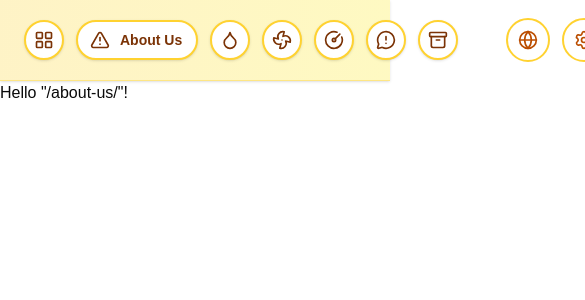
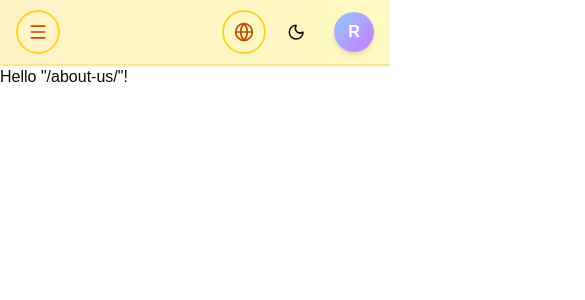
Before and after one commit to dngocson/iot_cms, a React (Vite) app: page /about-us in a window 390 px wide. Shown: the top 300 px of the page, 585 px wide, since content can reach past the window. Built offline with nearby package versions, Linux system fonts and the light colour scheme.

Commit message:
feat: implement responsive for header

```diff
--- a/index.html
+++ b/index.html
@@ -8,6 +8,22 @@
   </head>
   <body>
     <div id="app"></div>
+    <script>
+      // Apply the persisted theme before paint to avoid a flash of the wrong
+      // theme. Mirrors the resolution logic in store/settings-store + use-theme.
+      (() => {
+        try {
+          const stored = localStorage.getItem("iot-cms-settings");
+          const saved = stored ? JSON.parse(stored).state.theme : null;
+          const prefersDark = window.matchMedia(
+            "(prefers-color-scheme: dark)",
+          ).matches;
+          const isDark =
+            saved === "dark" || ((!saved || saved === "system") && prefersDark);
+          document.documentElement.classList.toggle("dark", isDark);
+        } catch {}
+      })();
+    </script>
     <script type="module" src="/src/main.tsx"></script>
   </body>
 </html>
--- /dev/null
+++ b/src/components/custom/common/icon.tsx
@@ -0,0 +1,93 @@
+import {
+	ArrowDown,
+	ArrowUp,
+	ArrowUpRight,
+	Atom,
+	Award,
+	Briefcase,
+	Building2,
+	CalendarDays,
+	Check,
+	ChevronRight,
+	Copy,
+	Download,
+	ExternalLink,
+	FileText,
+	FlaskConical,
+	Globe,
+	GraduationCap,
+	Handshake,
+	HeartHandshake,
+	Languages,
+	Linkedin,
+	type LucideIcon,
+	Mail,
+	MapPin,
+	Medal,
+	Menu,
+	Moon,
+	PackageCheck,
+	Phone,
+	Presentation,
+	Quote,
+	Sparkles,
+	Star,
+	Sun,
+	Trophy,
+	UserPlus,
+	Users,
+	X,
+} from "lucide-react";
+
+const iconMap = {
+	ArrowDown,
+	ArrowUp,
+	ArrowUpRight,
+	Atom,
+	Award,
+	Briefcase,
+	Building2,
+	CalendarDays,
+	Check,
+	ChevronRight,
+	Copy,
+	Download,
+	ExternalLink,
+	FileText,
+	FlaskConical,
+	Globe,
+	GraduationCap,
+	Handshake,
+	HeartHandshake,
+	Languages,
+	Linkedin,
+	Mail,
+	MapPin,
+	Medal,
+	Menu,
+	Moon,
+	PackageCheck,
+	Phone,
+	Presentation,
+	Quote,
+	Sparkles,
+	Star,
+	Sun,
+	Trophy,
+	UserPlus,
+	Users,
+	X,
+} satisfies Record<string, LucideIcon>;
+
+export type IconName = keyof typeof iconMap;
+
+interface IconProps extends React.ComponentProps<LucideIcon> {
+	name: IconName | string;
+}
+
+/** Resolves a lucide icon by name; renders nothing for unknown names. */
+export function Icon({ name, ...props }: IconProps) {
+	const Component = iconMap[name as IconName];
+	if (!Component) return null;
+	return <Component {...props} />;
+}
--- a/src/components/custom/common/Header.tsx
+++ b/src/components/layout/Header.tsx
@@ -1,6 +1,7 @@
 import { motion } from "motion/react";
 import { HeaderActions } from "./HeaderActions";
 import { HeaderNav } from "./HeaderNav";
+import { MobileNav } from "./MobileNav";
 
 export function Header() {
 	return (
@@ -10,7 +11,8 @@ export function Header() {
 			transition={{ duration: 0.4, ease: "easeOut" }}
 			className="bg-linear-to-r from-amber-100 to-yellow-100 border-b border-amber-200 shadow-sm"
 		>
-			<div className="h-20 px-6 flex items-center w-full">
+			<div className="h-16 md:h-20 px-4 md:px-6 flex items-center w-full gap-2">
+				<MobileNav />
 				<HeaderNav />
 				<HeaderActions />
 			</div>
--- a/src/components/custom/common/HeaderActions.tsx
+++ b/src/components/layout/HeaderActions.tsx
@@ -1,4 +1,4 @@
-import { Globe, Settings } from "lucide-react";
+import { Globe } from "lucide-react";
 import { motion, type Variants } from "motion/react";
 import { memo, useState } from "react";
 import { useTranslation } from "react-i18next";
@@ -15,6 +15,7 @@ import {
 	DropdownMenuSeparator,
 	DropdownMenuTrigger,
 } from "@/components/ui/dropdown-menu";
+import { ThemeToggle } from "./theme-toggle";
 
 const containerVariants: Variants = {
 	hidden: { opacity: 0 },
@@ -48,7 +49,7 @@ const UserMenu = memo(function UserMenu() {
 			variants={itemVariants}
 			className="flex items-center gap-2 ml-2"
 		>
-			<div className="text-right">
+			<div className="hidden text-right md:block">
 				<p className="text-xs text-amber-700">{t("header.greeting")}</p>
 				<p className="text-sm font-semibold text-amber-900">Robert</p>
 			</div>
@@ -103,13 +104,13 @@ export const HeaderActions = memo(function HeaderActions() {
 			variants={containerVariants}
 			initial="hidden"
 			animate="visible"
-			className="flex items-center gap-4 ml-12"
+			className="flex items-center gap-2 md:gap-4 ml-auto lg:ml-12"
 		>
 			<motion.div
 				variants={containerVariants}
 				initial="hidden"
 				animate="visible"
-				className="flex items-center gap-3"
+				className="flex items-center gap-2 md:gap-3"
 			>
 				<DropdownMenu open={langOpen} onOpenChange={setLangOpen}>
 					<DropdownMenuTrigger
@@ -140,13 +141,7 @@ export const HeaderActions = memo(function HeaderActions() {
 					</DropdownMenuContent>
 				</DropdownMenu>
 
-				<motion.button
-					variants={itemVariants}
-					className="p-2.5 rounded-full border-2 border-amber-300 hover:bg-amber-50 transition-colors duration-200 text-amber-700"
-					title="Account"
-				>
-					<Settings className="w-5 h-5" />
-				</motion.button>
+				<ThemeToggle />
 			</motion.div>
 
 			<UserMenu />
--- a/src/components/custom/common/HeaderNav.tsx
+++ b/src/components/layout/HeaderNav.tsx
@@ -11,7 +11,7 @@ import {
 import { AnimatePresence, motion, type Variants } from "motion/react";
 import { useTranslation } from "react-i18next";
 
-const headerLinks = [
+export const headerLinks = [
 	{
 		href: "/",
 		icon: <LayoutGrid className="w-5 h-5" />,
@@ -78,7 +78,7 @@ export function HeaderNav() {
 			variants={containerVariants}
 			initial="hidden"
 			animate="visible"
-			className="flex items-center gap-3 ml-auto"
+			className="hidden lg:flex items-center gap-3 ml-auto"
 		>
 			{headerLinks.map((link) => {
 				const isActive = location.pathname === link.href;
--- /dev/null
+++ b/src/components/layout/MobileNav.tsx
@@ -0,0 +1,76 @@
+import { useLocation, useNavigate } from "@tanstack/react-router";
+import { Menu } from "lucide-react";
+import { useState } from "react";
+import { useTranslation } from "react-i18next";
+import { Button } from "@/components/ui/button";
+import {
+	DropdownMenu,
+	DropdownMenuContent,
+	DropdownMenuGroup,
+	DropdownMenuItem,
+	DropdownMenuLabel,
+	DropdownMenuSeparator,
+	DropdownMenuTrigger,
+} from "@/components/ui/dropdown-menu";
+import { cn } from "@/lib/utils";
+import { headerLinks } from "./HeaderNav";
+
+/**
+ * Hamburger navigation shown on mobile and tablet (below `lg`). The inline
+ * {@link HeaderNav} pills take over from `lg` upwards. Reuses `headerLinks` so
+ * both navigations stay in sync.
+ */
+export function MobileNav() {
+	const navigate = useNavigate();
+	const location = useLocation();
+	const { t } = useTranslation();
+	const [open, setOpen] = useState(false);
+
+	const handleNavigation = (href: string) => {
+		navigate({ to: href });
+		setOpen(false);
+	};
+
+	return (
+		<div className="lg:hidden">
+			<DropdownMenu open={open} onOpenChange={setOpen}>
+				<DropdownMenuTrigger
+					render={
+						<Button
+							variant="ghost"
+							size="icon"
+							className="size-11 rounded-full border-2 border-amber-300 text-amber-700 hover:bg-amber-50"
+							aria-label={t("common.menu")}
+							title={t("common.menu")}
+						>
+							<Menu className="size-5" />
+						</Button>
+					}
+				/>
+				<DropdownMenuContent align="start" className="min-w-56">
+					<DropdownMenuGroup>
+						<DropdownMenuLabel>{t("common.menu")}</DropdownMenuLabel>
+					</DropdownMenuGroup>
+					<DropdownMenuSeparator />
+					{headerLinks.map((link) => {
+						const isActive = location.pathname === link.href;
+
+						return (
+							<DropdownMenuItem
+								key={link.href}
+								onClick={() => handleNavigation(link.href)}
+								className={cn(
+									"gap-2.5",
+									isActive && "bg-amber-100 font-semibold text-amber-900",
+								)}
+							>
+								{link.icon}
+								<span>{t(link.translationKey)}</span>
+							</DropdownMenuItem>
+						);
+					})}
+				</DropdownMenuContent>
+			</DropdownMenu>
+		</div>
+	);
+}
--- /dev/null
+++ b/src/components/layout/theme-toggle.tsx
@@ -0,0 +1,36 @@
+import { AnimatePresence, motion } from "motion/react";
+import { useTranslation } from "react-i18next";
+import { useSettingsStore } from "#/store/settings-store";
+import { Button } from "@/components/ui/button";
+import { Icon } from "../custom/common/icon";
+
+export function ThemeToggle() {
+	const theme = useSettingsStore((s) => s.theme);
+	const toggleTheme = useSettingsStore((s) => s.toggleTheme);
+	const { t } = useTranslation();
+	const isDark = theme === "dark";
+
+	return (
+		<Button
+			variant="ghost"
+			size="icon"
+			className="size-11 lg:size-9"
+			onClick={toggleTheme}
+			aria-label={isDark ? t("common.lightMode") : t("common.darkMode")}
+			title={isDark ? t("common.lightMode") : t("common.darkMode")}
+		>
+			<AnimatePresence mode="wait" initial={false}>
+				<motion.span
+					key={theme}
+					initial={{ rotate: -90, opacity: 0, scale: 0.6 }}
+					animate={{ rotate: 0, opacity: 1, scale: 1 }}
+					exit={{ rotate: 90, opacity: 0, scale: 0.6 }}
+					transition={{ duration: 0.2 }}
+					className="flex items-center justify-center"
+				>
+					<Icon name={isDark ? "Sun" : "Moon"} className="size-[1.15rem]" />
+				</motion.span>
+			</AnimatePresence>
+		</Button>
+	);
+}
--- /dev/null
+++ b/src/hooks/use-theme.ts
@@ -0,0 +1,38 @@
+import { useEffect } from "react";
+import { useSettingsStore } from "#/store/settings-store";
+
+const DARK_MEDIA_QUERY = "(prefers-color-scheme: dark)";
+
+function applyDarkClass(isDark: boolean) {
+	document.documentElement.classList.toggle("dark", isDark);
+}
+
+/**
+ * Bridges the persisted `theme` setting to the DOM.
+ *
+ * The dark variant is class-based (`@custom-variant dark (&:is(.dark *))` in
+ * styles.css), so dark styles only apply when `.dark` is present on the root
+ * element. The store on its own never touches the DOM — this hook is what makes
+ * toggling actually change the theme. `"system"` is resolved against the OS
+ * preference and kept live while the user stays on that setting.
+ *
+ * Call once, high in the tree (the root component).
+ */
+export function useTheme() {
+	const theme = useSettingsStore((s) => s.theme);
+
+	useEffect(() => {
+		if (theme !== "system") {
+			applyDarkClass(theme === "dark");
+			return;
+		}
+
+		const media = window.matchMedia(DARK_MEDIA_QUERY);
+		applyDarkClass(media.matches);
+
+		const handleChange = (event: MediaQueryListEvent) =>
+			applyDarkClass(event.matches);
+		media.addEventListener("change", handleChange);
+		return () => media.removeEventListener("change", handleChange);
+	}, [theme]);
+}
--- a/src/i18n/locales/en/common.json
+++ b/src/i18n/locales/en/common.json
@@ -2,6 +2,21 @@
 	"app": {
 		"name": "IoT CMS",
 		"tagline": "Monitor sensors, devices, and alerts in real time"
+	},
+	"common": {
+		"present": "Present",
+		"downloadCv": "Download CV",
+		"getInTouch": "Get in touch",
+		"contactMe": "Contact me",
+		"viewExperience": "View experience",
+		"copy": "Copy",
+		"copied": "Copied",
+		"language": "Language",
+		"theme": "Theme",
+		"lightMode": "Light mode",
+		"darkMode": "Dark mode",
+		"backToTop": "Back to top",
+		"menu": "Menu"
 	},
 	"actions": {
 		"save": "Save",
--- a/src/routes/__root.tsx
+++ b/src/routes/__root.tsx
@@ -3,7 +3,8 @@ import type { QueryClient } from "@tanstack/react-query";
 import { createRootRouteWithContext, Outlet } from "@tanstack/react-router";
 import { TanStackRouterDevtoolsPanel } from "@tanstack/react-router-devtools";
 
-import { Header } from "#/components/custom/common/Header";
+import { Header } from "#/components/layout/Header";
+import { useTheme } from "#/hooks/use-theme";
 import "../styles.css";
 
 export interface RouterContext {
@@ -15,6 +16,8 @@ export const Route = createRootRouteWithContext<RouterContext>()({
 });
 
 function RootComponent() {
+	useTheme();
+
 	return (
 		<>
 			<Header />
--- a/src/store/settings-store.ts
+++ b/src/store/settings-store.ts
@@ -1,15 +1,17 @@
 import { create } from "zustand";
 import { persist } from "zustand/middleware";
-import { DEFAULT_LANGUAGE, type LanguageCode } from "#/constants/languages";
+import type { LanguageCode } from "#/constants/languages";
 import i18n from "#/i18n";
 
 export type Theme = "light" | "dark" | "system";
+export type Language = "en" | "vi";
 
 interface SettingsState {
 	language: LanguageCode;
 	theme: Theme;
 	setLanguage: (language: LanguageCode) => void;
 	setTheme: (theme: Theme) => void;
+	toggleTheme: () => void;
 }
 
 /**
@@ -19,16 +21,31 @@ interface SettingsState {
  * be stored here — use TanStack Query for that. Persisted to localStorage so
  * preferences survive reloads.
  */
+
+function getInitialTheme(): Theme {
+	if (typeof window === "undefined") return "light";
+	return window.matchMedia("(prefers-color-scheme: dark)").matches
+		? "dark"
+		: "light";
+}
+
+function getInitialLanguage(): Language {
+	if (typeof navigator === "undefined") return "en";
+	return navigator.language.toLowerCase().startsWith("vi") ? "vi" : "en";
+}
+
 export const useSettingsStore = create<SettingsState>()(
 	persist(
 		(set) => ({
-			language: DEFAULT_LANGUAGE,
-			theme: "system",
+			theme: getInitialTheme(),
+			language: getInitialLanguage(),
 			setLanguage: (language) => {
 				i18n.changeLanguage(language);
 				set({ language });
 			},
 			setTheme: (theme) => set({ theme }),
+			toggleTheme: () =>
+				set((s) => ({ theme: s.theme === "dark" ? "light" : "dark" })),
 		}),
 		{
 			name: "iot-cms-settings",
```
